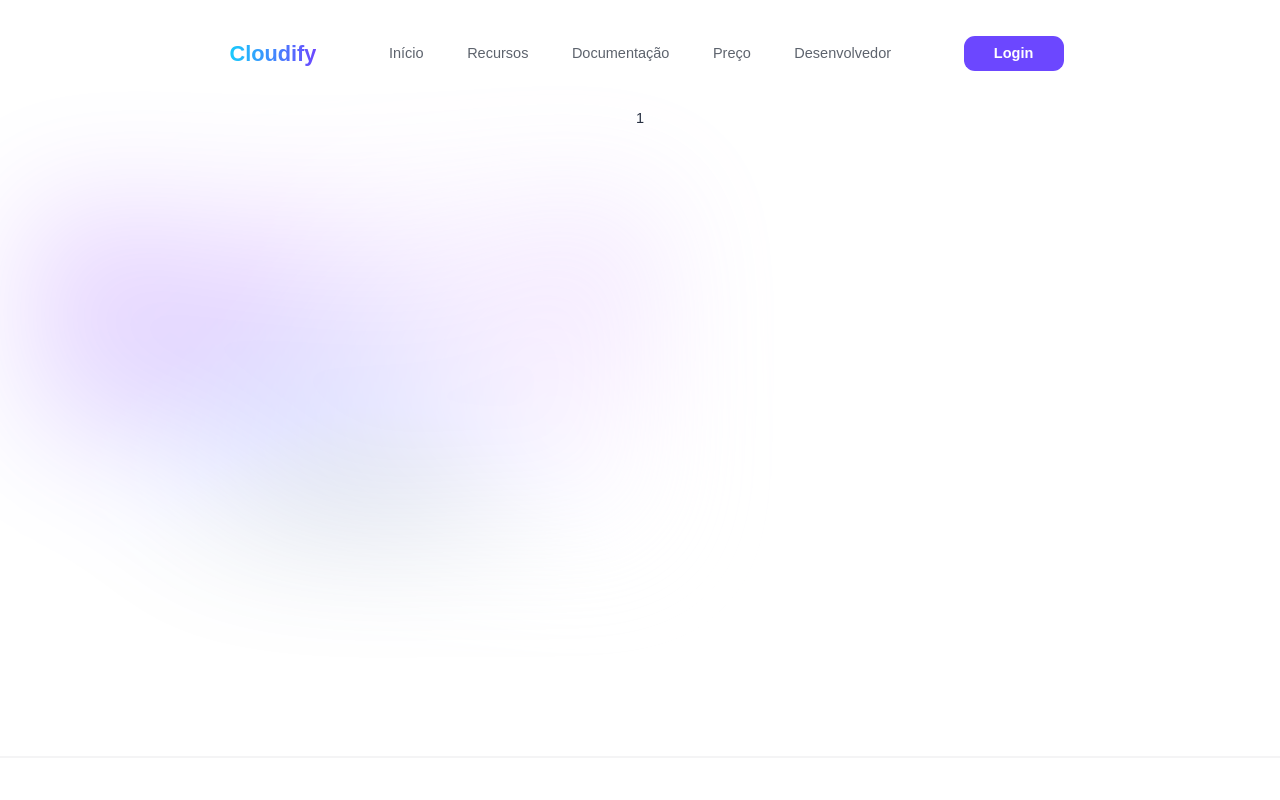
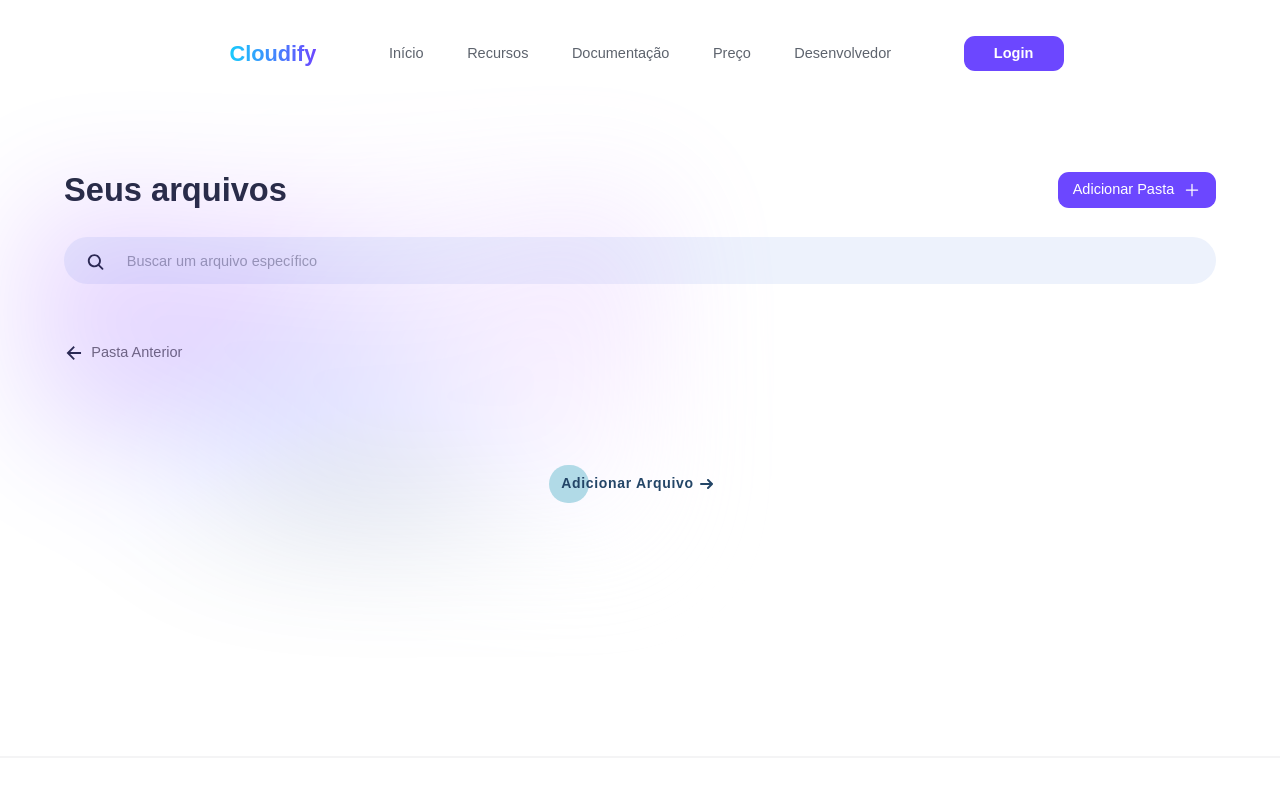
Before and after one commit to vitingr/cloud-platform, a Next.js app: page /dashboard/1 in a window 1280 px wide. Shown: the top 800 px of the page. Built offline with nearby package versions, Linux system fonts and the light colour scheme; no server answers; the database is empty.

Commit message:
Directory Pages

```diff
--- a/app/dashboard/[folder]/page.tsx
+++ b/app/dashboard/[folder]/page.tsx
@@ -1,17 +1,119 @@
 "use client"
 
-import React from 'react'
+import React, { useEffect, useState } from 'react'
 import { usePathname } from 'next/navigation'
+import { addFolder } from '@/utils/functions/firestore'
+import { onSnapshot, query, where } from 'firebase/firestore'
+import { database } from '@/database/firebase'
+import { collection, addDoc } from 'firebase/firestore'
+import { ArrayType } from '@/types'
+import { IoAddOutline, IoSearch, IoArrowBackSharp } from 'react-icons/io5'
+import Files from '@/components/common/Files'
+import UploadFile from '@/components/common/UploadFile'
+import Popup from '@/components/Popup'
+import Link from 'next/link'
+
+let files = collection(database, "files")
 
 const page = () => {
 
   const pathname = usePathname().split("/")
-  const query = pathname[2]
+  const idFolder = pathname[2]
+
+  const [isCreateFolderVisible, setCreateFolderVisible] = useState<boolean>(false)
+  const [folderName, setFolderName] = useState<string>("")
+  const [description, setDescription] = useState<string>("")
+
+  const [fileList, setFileList] = useState<ArrayType | any>([])
+
+  const getFiles = async () => {
+    const newFileList: any = [];
+
+    onSnapshot(files, (response) => {
+      response.docs.forEach((item) => {
+        let value = { ...item.data() }
+        if (value.folder === idFolder) {
+          newFileList.push({ ...item.data(), id: item.id });
+        } else {
+          return
+        }
+      });
+      setFileList(newFileList);
+    });
+  };
+
+  const createFolder = async () => {
+    if (folderName !== "" && description !== "") {
+      let payload = {
+        folderName: folderName,
+        isFolder: true,
+        fileList: [],
+        folder: `${idFolder}`
+      }
+
+      addFolder(payload)
+      setCreateFolderVisible(false)
+      getFiles()
+    }
+  }
+
+  useEffect(() => {
+    getFiles()
+  }, [])
 
   return (
-    <div>
-      {query}
-    </div>
+    <div className='w-full flex flex-col p-[5%] max-w-[1600px]'>
+      <div className='w-full flex justify-around'>
+        <h1 className='w-full font-bold text-4xl'>Seus arquivos</h1>
+        <div className='w-full flex justify-end '>
+          <div className='bg-[#6C47FF] text-white flex items-center pb-2 pt-2 pl-4 pr-4 rounded-xl cursor-pointer gap-2 transition-all duration-300 hover:bg-[#563cbd]' onClick={() => setCreateFolderVisible(true)}>
+            Adicionar Pasta <IoAddOutline size={20} className="icon-white" />
+          </div>
+        </div>
+      </div>
+
+      <div className='w-full mt-8 bg-[#edf2fc] flex items-center gap-6 pt-4 pb-3 pl-6 pr-6 rounded-full'>
+        <IoSearch size={20} />
+        <input type="text" name="search" id="search" placeholder='Buscar um arquivo específico' className='w-full flex items-center outline-none bg-transparent text-neutral-500' />
+      </div>
+
+      <Link href="javascript:history.go(-1)">
+      <div className='mt-16 flex items-center gap-2 cursor-pointer'>
+        <IoArrowBackSharp size={20} />
+        <h3 className='text-neutral-500'>Pasta Anterior</h3>
+      </div>
+      </Link>
+
+      <Files fileList={fileList} />
+
+      <div className='mt-4'>
+        <UploadFile handleClick={getFiles} folder={idFolder} />
+      </div>
+
+      {
+    isCreateFolderVisible ? (
+      <Popup title='Adicionar Pasta' show={setCreateFolderVisible}>
+        <form onSubmit={(e: React.SyntheticEvent) => {
+          e.preventDefault()
+          createFolder()
+        }} className='flex flex-col'>
+          <label htmlFor="nome">Nome da Pasta <span className='text-[#6C47FF]'>*</span></label>
+          <input type="text" name='nome' id="nome" className='bg-[#edf2fc] outline-none rounded-lg p-2 text-sm text-[#393c3dbd] mb-8' autoComplete='off' spellCheck="false" maxLength={60} minLength={1} onChange={(e) => setFolderName(e.target.value)} required />
+
+          <label htmlFor="descricao">Descrição <span className='text-[#6C47FF]'>*</span></label>
+          <input type="text" name='descricao' id="descricao" className='bg-[#edf2fc] outline-none rounded-lg p-2 text-sm text-[#393c3dbd]' autoComplete='off' spellCheck="false" maxLength={60} minLength={1} onChange={(e) => setDescription(e.target.value)} required />
+
+          <button className='mt-12 bg-[#6C47FF] text-white flex items-center justify-center pb-2 pt-2 pl-4 pr-4 rounded-xl cursor-pointer gap-2 transition-all duration-300 hover:bg-[#563cbd] font-bold' type='submit'>
+            Criar Pasta
+          </button>
+        </form>
+      </Popup>
+    ) : (
+      <></>
+    )
+  }
+
+    </div >
   )
 }
 
--- a/app/dashboard/page.tsx
+++ b/app/dashboard/page.tsx
@@ -10,6 +10,7 @@ import { onSnapshot } from 'firebase/firestore'
 import { database } from '@/database/firebase'
 import { collection, addDoc } from 'firebase/firestore'
 import { ArrayType } from '@/types'
+import { useSession } from 'next-auth/react'
 
 let files = collection(database, "files")
 
@@ -41,10 +42,14 @@ const page = () => {
 
     onSnapshot(files, (response) => {
       response.docs.forEach((item) => {
-        newFileList.push({ ...item.data(), id: item.id });
+        let value = { ...item.data() }
+        if (value.folder === "main") {
+          newFileList.push({ ...item.data(), id: item.id });
+        } else {
+          return
+        }
       });
       setFileList(newFileList)
-      // setFileList(JSON.stringify(newFileList));
     });
   }
 
@@ -72,7 +77,7 @@ const page = () => {
       <Files fileList={fileList} />
 
       <div className='mt-32'>
-        <UploadFile />
+        <UploadFile handleClick={getFiles} folder='main' />
       </div>
 
       {isCreateFolderVisible ? (
--- a/components/common/Files.tsx
+++ b/components/common/Files.tsx
@@ -1,10 +1,11 @@
+import Link from 'next/link';
 import React from 'react'
 import { IoDocumentText, IoEllipsisVerticalSharp, IoFolderSharp } from 'react-icons/io5'
 
 const Files = ({ fileList }: any) => {
 
   return (
-    <div className='flex flex-wrap gap-8 mt-24'>
+    <div className='flex flex-wrap gap-12 mt-24'>
       {fileList.map((item: {
         imageLink: string;
         id: string;
@@ -13,6 +14,7 @@ const Files = ({ fileList }: any) => {
         isFolder: boolean;
         fileList: object;
       }) => (
+        <Link href={`/dashboard/${item.id}`} key={item.id}>
           <div className='p-2 bg-[#e2e7ec] rounded-xl w-[200px] cursor-pointer' key={item.id}>
             <div className='h-[30px] w-full flex justify-between p-1 gap-2 overflow-hidden'>
               <IoDocumentText size={20} />
@@ -27,6 +29,7 @@ const Files = ({ fileList }: any) => {
               )}
             </div>
           </div>
+        </Link>
       ))}
     </div>
   )
--- a/components/common/UploadFile.tsx
+++ b/components/common/UploadFile.tsx
@@ -4,8 +4,9 @@ import React, { ChangeEvent } from 'react'
 import { storage, app, database } from '@/database/firebase'
 import { getDownloadURL, ref, uploadBytesResumable } from 'firebase/storage'
 import { addFile } from '@/utils/functions/firestore'
+import { useSession } from 'next-auth/react'
 
-const UploadFile = () => {
+const UploadFile = ({handleClick, folder} : {handleClick: () => void, folder: string}) => {
 
   const uploadFile = async (event: ChangeEvent<HTMLInputElement>) => {
     let file: any = event.target.files?.[0]
@@ -35,13 +36,14 @@ const UploadFile = () => {
           () => {
             getDownloadURL(uploadTask.snapshot.ref).then(async (downloadURL) => {
               console.log('File available at', downloadURL);
-              addFile(downloadURL, file.name, "main")
+                addFile(downloadURL, file.name, folder)
+                handleClick()
             });
           }
         )
       }
     } catch (error) {
-      throw error
+      throw new Error("ERRO! Não foi possível enviar o arquivo")
     }
   }
 
--- a/utils/functions/firestore.tsx
+++ b/utils/functions/firestore.tsx
@@ -19,7 +19,7 @@ export const addFile = async (imageLink: string, name: string, folder: string) =
 }
 
 export const addFolder = async (payload: {
-  folderName: string, isFolder: boolean, fileList: object, folder: string;
+  folderName: string, isFolder: boolean, fileList: object, folder: string
 }) => {
   try {
     addDoc(files, {
```
Lines whose indentation alone changed are shown as unchanged.
